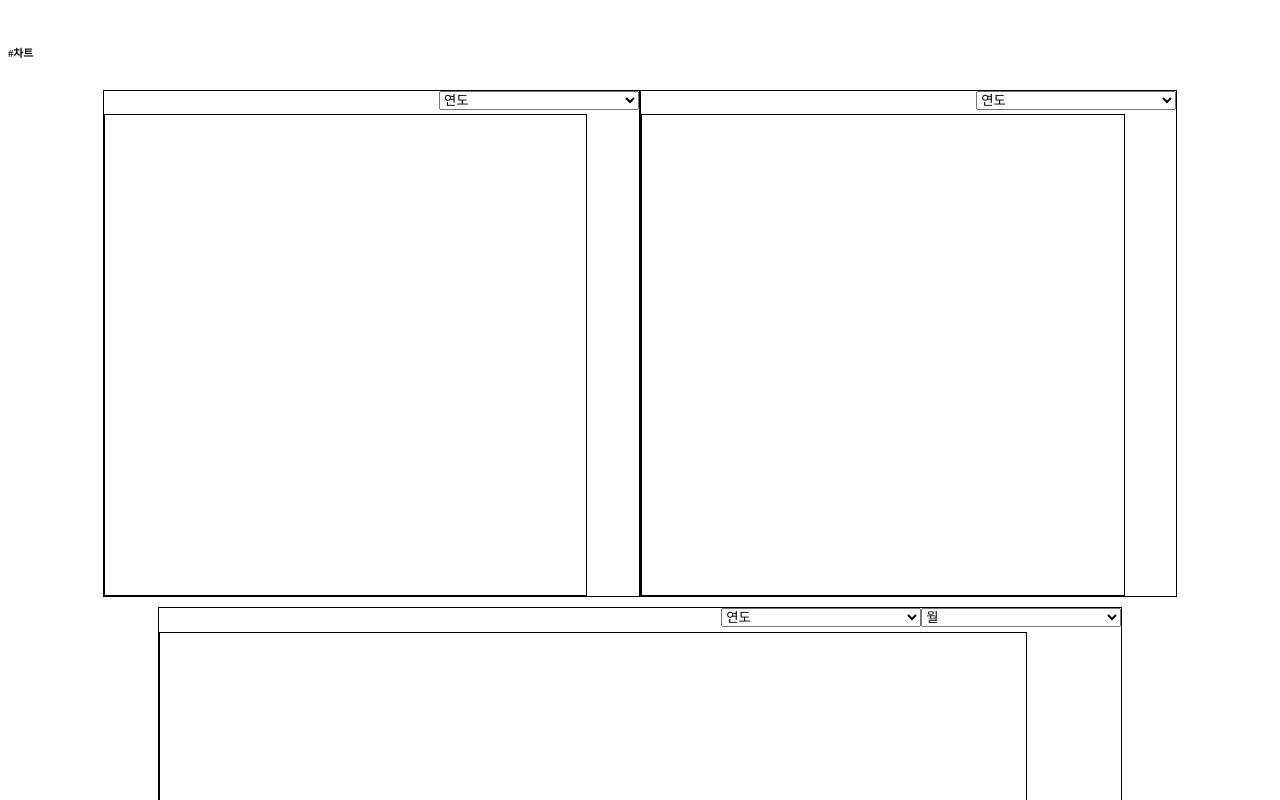
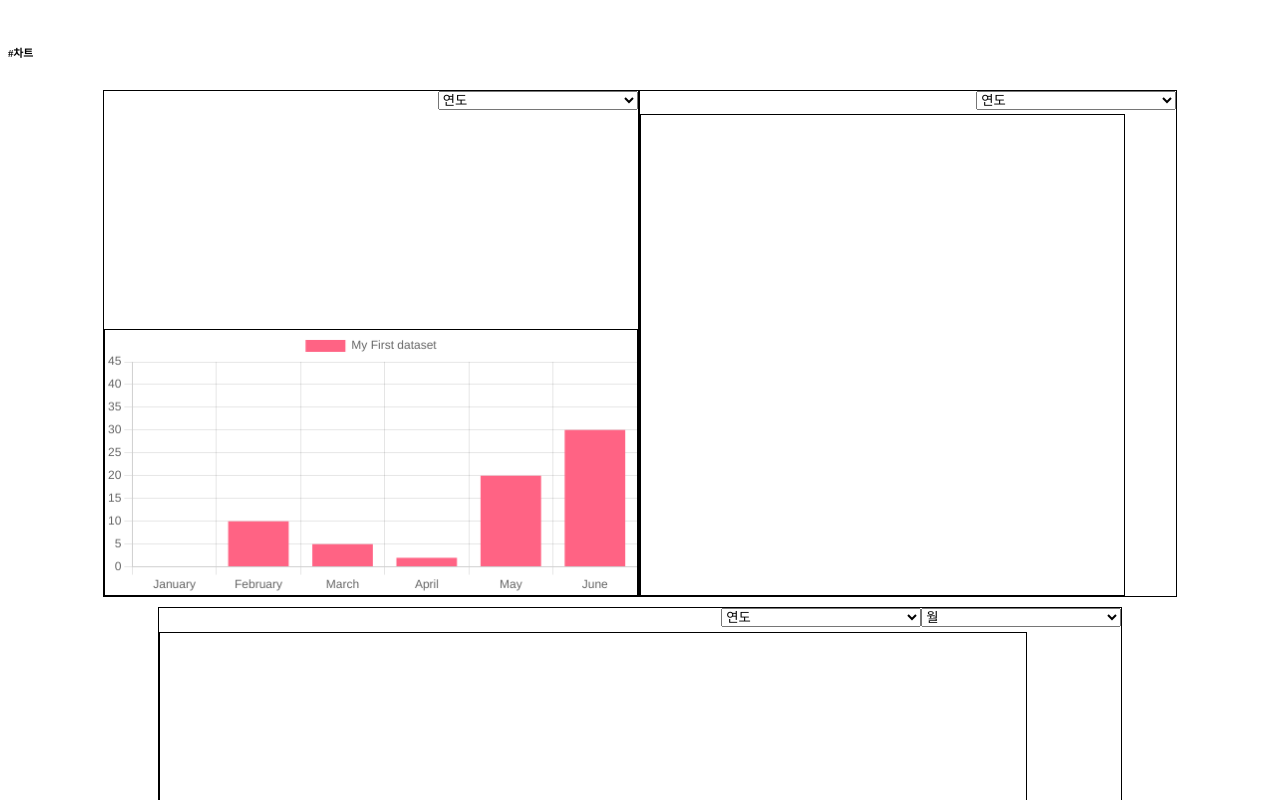
Before and after one commit to spring-dawn/ProjectViews, a plain HTML site: page 220526 차트 레이아웃/chart ex.html in a window 1280 px wide. Shown: the top 800 px of the page. Drawn offline with nearby package versions, Linux system fonts and the light colour scheme.

Commit message:
차트별 js 분리

```diff
--- a/220526 차트 레이아웃/chart ex.js
+++ b/220526 차트 레이아웃/barChartTest.js
@@ -4,7 +4,6 @@
 const bar = document.getElementById('bar');
 const pie = document.getElementById('pie');
 const line = document.getElementById('line');
-
 
 // 페이지 최초 로드. 이거 자바스크립트로도 있지 싶은데.
 $(document).ready(function () {
@@ -45,15 +44,9 @@ function setDateBox() {
     }
 }
 
-// 차트 그리기
+// 최초 로드 차트 그리기
 function firtsChart_f() {
     // 1) bar
-    const config = {
-        type: 'bar',
-        data,
-        options: {}
-    };
-
     const labels = [
         'January',
         'February',
@@ -72,8 +65,11 @@ function firtsChart_f() {
         }]
     };
 
-    var myChart = new Chart(
-        document.getElementById('myChart'),
-        config
-    );
+    const config = {
+        type: 'bar',
+        data,
+        options: {}
+    };
+
+    let myChart = new Chart(bar, config);
 }
--- a/220526 차트 레이아웃/chart ex.html
+++ b/220526 차트 레이아웃/chart ex.html
@@ -8,8 +8,9 @@
     <title>연습용 차트 화면</title>
 
     <!-- js -->
-    <script defer src="chart ex.js"></script>
-    <script defer src="chartFunctionTets.js"></script>
+    <script defer src="barChartTest.js"></script>
+    <script defer src="pieChartTest.js"></script>
+    <script defer src="lineChartTest.js"></script>
     <script src="https://cdn.jsdelivr.net/npm/chart.js"></script>
     <!-- 제이쿼리 최신 버전 항상 임포트 -->
     <script src="http://code.jquery.com/jquery-latest.min.js"></script>
--- /dev/null
+++ b/220526 차트 레이아웃/lineChartTest.js
@@ -0,0 +1 @@
+'use strict';
--- /dev/null
+++ b/220526 차트 레이아웃/pieChartTest.js
@@ -0,0 +1 @@
+'use strict';
```
